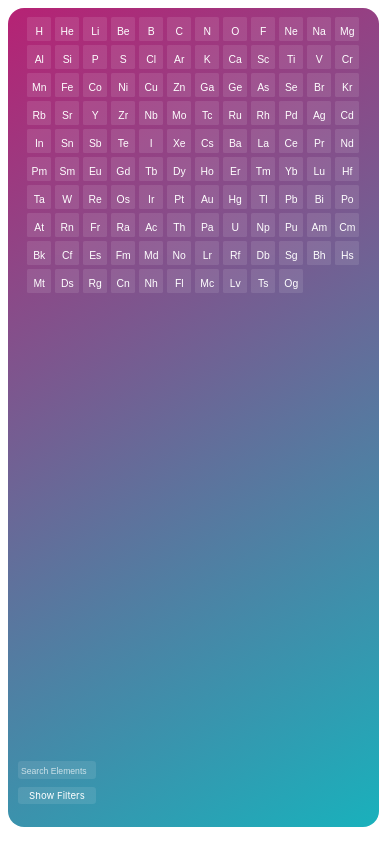
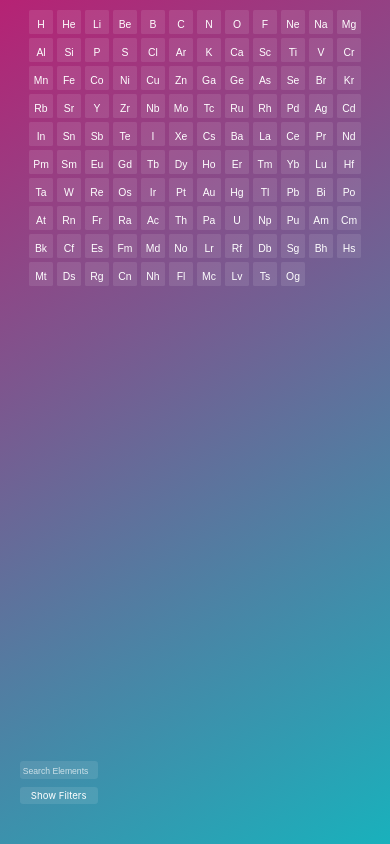
Before and after one commit to syed-asif-mn/periodic-table, an Angular app: page / in a window 390 px wide. Built offline with nearby package versions, Linux system fonts and the light colour scheme.

Commit message:
Updated styles

```diff
--- a/src/app/elements/elements.component.css
+++ b/src/app/elements/elements.component.css
@@ -1,10 +1,13 @@
 #container{
-  width: 99vw;
-  height: 97.5vh;
+  position: absolute;
+  left: 0;
+  top: 0;
+  width: 100vw;
+  height: 100vh;
+  overflow: hidden;
   display: flex;
   flex-direction: column;
   align-items: center;
-  border-radius: 1rem;
   animation: animateBg 1s ease-in-out infinite;
   background: linear-gradient(329deg, rgb(25, 177, 188), rgb(182, 34, 116));
   font-family:-apple-system, BlinkMacSystemFont, 'Segoe UI', Roboto, Oxygen, Ubuntu, Cantarell, 'Open Sans', 'Helvetica Neue', sans-serif;
@@ -39,7 +42,6 @@
   color: white;
 }
 
-/* Add this class when element is clicked */
 .highlight{
   transform: scale(1.1);
   box-shadow: rgba(255, 255, 255,.7) .1rem .1rem .1rem .1rem !important;
@@ -159,13 +161,17 @@
   to {opacity:1 ;}
 }
 
+@-webkit-keyframes animateBg {
+  0% { background-position: 0% 0%; }
+  100% { background-position: 0% 100%; }
+}
+
+@keyframes animateBg {
+  0% { background-position: 0% 0%; }
+  100% { background-position: 0% 100%; }
+}
+
 @media (max-width:700px)  {
-
-  #container{
-    width: 95vw;
-    height: 97vh;
-    overflow: hidden;
-  }
 
   #periodicTable{
     grid-template-columns:repeat(12,1fr);
@@ -228,16 +234,9 @@
     padding: .2rem;
     margin-top: .3rem;
   }
-
 }
 
 @media (min-width:700px) and (max-width:992px) {
-
-  #container{
-    width: 98vw;
-    height: 98vh;
-    overflow: hidden;
-  }
 
   #periodicTable{
     grid-template-columns:repeat(14,1fr);
@@ -273,16 +272,9 @@
     padding: .4rem;
     margin-top: .3rem;
   }
-
 }
 
 @media (min-width:992px) and  (max-width:1200px){
-
-  #container{
-    width: 98vw;
-    height: 98vh;
-    overflow: hidden;
-  }
 
   #periodicTable{
     grid-template-columns:repeat(16,1fr);
@@ -313,10 +305,4 @@
     width:90%;
     top: 87%;
   }
-
 }
-
-@keyframes animateBg {
-  0% { background-position: 0% 0%; }
-  100% { background-position: 0% 100%; }
-}
```
